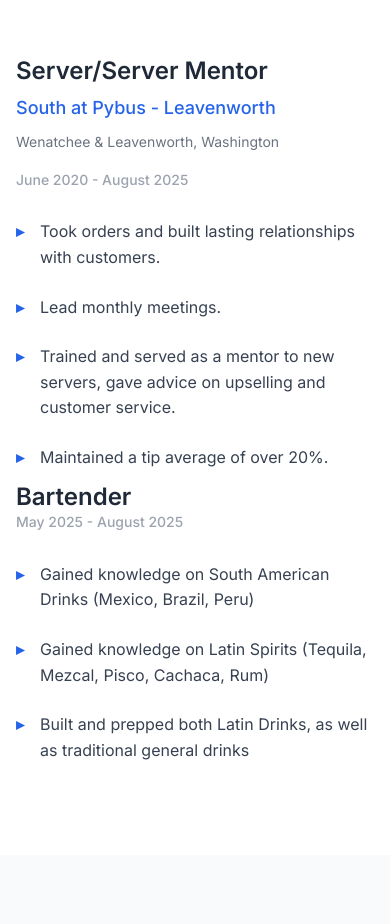
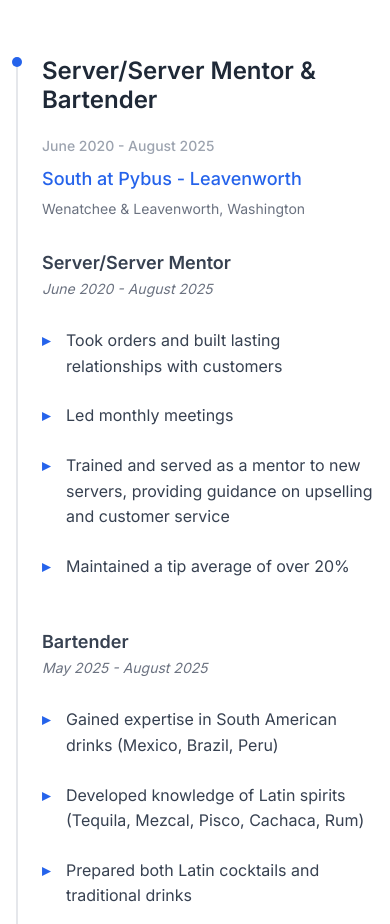
Before and after one commit to davidg7672/davidsosa.github.io, a plain HTML site: page index.html in a window 390 px wide. Shown: the part 5980-6904 px from the top of the page. Drawn offline with nearby package versions, Linux system fonts and the light colour scheme.

Commit message:
Removed hovering effectes

```diff
--- a/assets/styling/styles.css
+++ b/assets/styling/styles.css
@@ -223,7 +223,6 @@ a {
 }
 
 .btn-primary:hover {
-    transform: translateY(-2px);
     box-shadow: 0 8px 25px rgba(37, 99, 235, 0.4);
 }
 
@@ -236,7 +235,6 @@ a {
 .btn-secondary:hover {
     background: #f9fafb;
     border-color: #9ca3af;
-    transform: translateY(-2px);
 }
 
 .btn-outline {
@@ -250,7 +248,6 @@ a {
 .btn-outline:hover {
     background: #f9fafb;
     border-color: #9ca3af;
-    transform: translateY(-2px);
 }
 
 .hero-image {
@@ -265,10 +262,6 @@ a {
     overflow: hidden;
     box-shadow: 0 20px 40px rgba(0, 0, 0, 0.1);
     transition: transform 0.3s ease;
-}
-
-.image-container:hover {
-    transform: translateY(-10px);
 }
 
 .hero-img {
@@ -308,7 +301,6 @@ a {
 }
 
 .social-link:hover {
-    transform: translateY(-3px);
     box-shadow: 0 8px 25px rgba(0, 0, 0, 0.15);
 }
 
@@ -518,10 +510,6 @@ section {
     transition: transform 0.3s ease;
 }
 
-.image-wrapper:hover {
-    transform: translateY(-10px);
-}
-
 .about-img {
     width: 100%;
     max-width: 400px;
@@ -549,10 +537,6 @@ section {
     align-items: center;
     gap: 2rem;
     transition: transform 0.3s ease;
-}
-
-.school-card:hover {
-    transform: translateY(-5px);
 }
 
 .school-logo img {
@@ -621,19 +605,39 @@ section {
 }
 
 .experience-content {
-    max-width: 800px;
+    max-width: 900px;
     margin: 0 auto;
 }
 
-.experience-card {
-    padding: 0;
+.experience-item {
+    padding-bottom: 3rem;
+    border-left: 2px solid #e5e7eb;
+    padding-left: 2rem;
+    position: relative;
+}
+
+.experience-item::before {
+    content: "";
+    position: absolute;
+    left: -6px;
+    top: 0;
+    width: 10px;
+    height: 10px;
+    background: #2563eb;
+    border-radius: 50%;
 }
 
 .experience-header {
+    margin-bottom: 2rem;
+}
+
+.experience-title-row {
     display: flex;
-    flex-direction: column;
-    gap: 0.5rem;
-    margin-bottom: 1rem;
+    justify-content: space-between;
+    align-items: baseline;
+    gap: 1rem;
+    margin-bottom: 0.5rem;
+    flex-wrap: wrap;
 }
 
 .experience-title {
@@ -647,6 +651,7 @@ section {
     font-size: 1.125rem;
     font-weight: 500;
     color: #2563eb;
+    margin-bottom: 0.25rem;
 }
 
 .experience-location {
@@ -658,7 +663,29 @@ section {
     font-size: 0.875rem;
     color: #9ca3af;
     font-weight: 500;
+    white-space: nowrap;
+}
+
+.experience-role {
+    margin-bottom: 2.5rem;
+}
+
+.experience-role:last-child {
+    margin-bottom: 0;
+}
+
+.experience-role-title {
+    font-size: 1.125rem;
+    font-weight: 600;
+    color: #374151;
+    margin: 0 0 0.25rem 0;
+}
+
+.experience-role-period {
+    font-size: 0.875rem;
+    color: #6b7280;
     margin-bottom: 1rem;
+    font-style: italic;
 }
 
 .experience-description {
@@ -807,10 +834,6 @@ section {
     transition: transform 0.3s ease;
 }
 
-.contact-item:hover {
-    transform: translateY(-5px);
-}
-
 .contact-icon {
     font-size: 1.5rem;
     width: 50px;
@@ -857,7 +880,6 @@ section {
 }
 
 .social-btn:hover {
-    transform: translateY(-3px);
     box-shadow: 0 8px 25px rgba(0, 0, 0, 0.15);
 }
 
@@ -942,7 +964,6 @@ section {
 }
 
 .back-to-top:hover {
-    transform: translateY(-3px);
     box-shadow: 0 8px 25px rgba(37, 99, 235, 0.4);
 }
 
@@ -1028,6 +1049,19 @@ section {
         text-align: center;
     }
 
+    .experience-item {
+        padding-left: 1.5rem;
+    }
+
+    .experience-title-row {
+        flex-direction: column;
+        align-items: flex-start;
+    }
+
+    .experience-period {
+        margin-top: 0.25rem;
+    }
+
     .footer-content {
         flex-direction: column;
         text-align: center;
--- a/index.html
+++ b/index.html
@@ -507,48 +507,66 @@
                     <p>A little unrelated, but still passionate</p>
                 </div>
                 <div class="experience-content">
-                    <div class="experience-card">
+                    <div class="experience-item">
                         <div class="experience-header">
+                            <div class="experience-title-row">
                                 <h3 class="experience-title">
-                                Server/Server Mentor
+                                    Server/Server Mentor & Bartender
                                 </h3>
-                            <span class="experience-company"
-                                >South at Pybus - Leavenworth</span
-                            >
-                            <span class="experience-location"
-                                >Wenatchee & Leavenworth, Washington</span
+                                <span class="experience-period"
+                                    >June 2020 - August 2025</span
                                 >
                             </div>
-                        <p class="experience-period">June 2020 - August 2025</p>
+                            <div class="experience-company">
+                                South at Pybus - Leavenworth
+                            </div>
+                            <div class="experience-location">
+                                Wenatchee & Leavenworth, Washington
+                            </div>
+                        </div>
+
+                        <div class="experience-role">
+                            <h4 class="experience-role-title">
+                                Server/Server Mentor
+                            </h4>
+                            <p class="experience-role-period">
+                                June 2020 - August 2025
+                            </p>
                             <ul class="experience-description">
                                 <li>
-                                Took orders and built lasting relationships with
-                                customers.
+                                    Took orders and built lasting relationships
+                                    with customers
                                 </li>
-                            <li>Lead monthly meetings.</li>
+                                <li>Led monthly meetings</li>
                                 <li>
-                                Trained and served as a mentor to new servers,
-                                gave advice on upselling and customer service.
+                                    Trained and served as a mentor to new
+                                    servers, providing guidance on upselling and
+                                    customer service
                                 </li>
-                            <li>Maintained a tip average of over 20%.</li>
+                                <li>Maintained a tip average of over 20%</li>
                             </ul>
-                        <h3 class="experience-title">Bartender</h3>
-                        <p class="experience-period">May 2025 - August 2025</p>
+                        </div>
 
+                        <div class="experience-role">
+                            <h4 class="experience-role-title">Bartender</h4>
+                            <p class="experience-role-period">
+                                May 2025 - August 2025
+                            </p>
                             <ul class="experience-description">
                                 <li>
-                                Gained knowledge on South American Drinks
+                                    Gained expertise in South American drinks
                                     (Mexico, Brazil, Peru)
                                 </li>
                                 <li>
-                                Gained knowledge on Latin Spirits (Tequila,
-                                Mezcal, Pisco, Cachaca, Rum)
+                                    Developed knowledge of Latin spirits
+                                    (Tequila, Mezcal, Pisco, Cachaca, Rum)
                                 </li>
                                 <li>
-                                Built and prepped both Latin Drinks, as well as
-                                traditional general drinks
+                                    Prepared both Latin cocktails and
+                                    traditional drinks
                                 </li>
                             </ul>
+                        </div>
                     </div>
                 </div>
             </div>
```
Lines whose indentation alone changed are shown as unchanged.
